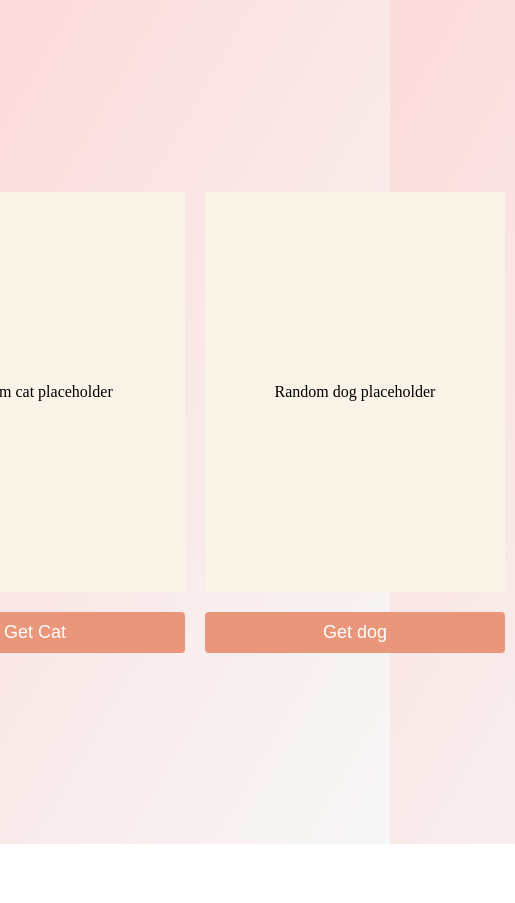
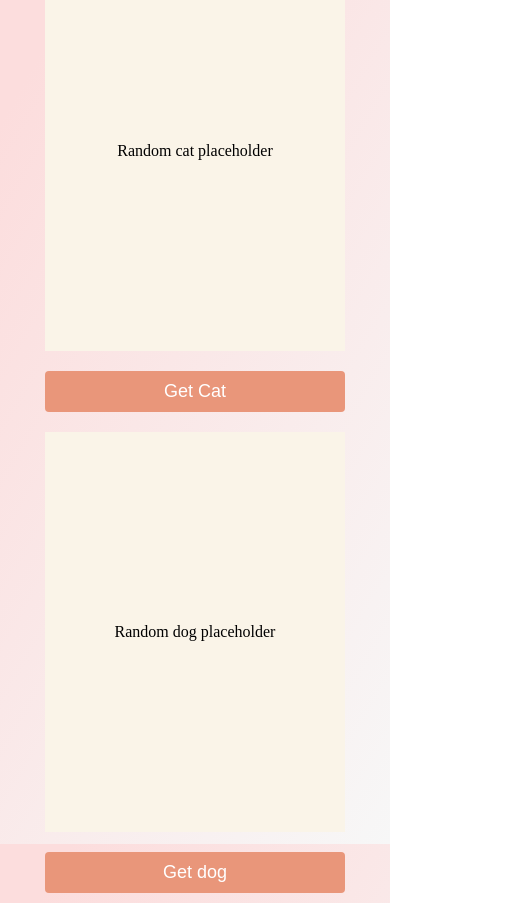
Before and after one commit to Elham-Ahmadzadeh/Dog-and-Cat-pics, a plain HTML site: page index.html in a window 390 px wide. Shown: the whole page, 515 px wide, since content can reach past the window. Before the commit the page ends 844 px from the top, so only its background shows below. Drawn offline with Linux system fonts and the light colour scheme; no server answers.

Commit message:
made it responsive

```diff
--- a/index.html
+++ b/index.html
@@ -8,19 +8,23 @@
 </head>
 <body>
 <main>
+
     <article class="wrapper">
+
+        <article>
         <section id="cat-result" class="result">
             <p>Random cat placeholder</p>
         </section>
-
+            <button id="catBtn">Get Cat</button>
+        </article>
+        <article>
         <section id="dog-result" class="result">
         <p>Random dog placeholder</p>
         </section>
+        <button id="dogBtn">Get dog</button>
+        </article>
     </article>
-    <article class="buttons">
-        <button id="catBtn">Get Cat</button>
-            <button id="dogBtn">Get dog</button>
-    </article>
+
 </main>
 
   <script src="index.js"></script>
--- a/style.css
+++ b/style.css
@@ -21,6 +21,7 @@ body {
     display: flex;
     justify-content: center;
     align-items: center;
+
 }
 
 .result {
@@ -37,7 +38,9 @@ body {
 
 }
 
-button {
+#catBtn,
+#dogBtn {
+
     background-color: darksalmon;
     border: 0;
     border-radius: 4px;
@@ -49,10 +52,18 @@ button {
 
 }
 
-button:active {
+#catBtn:active,
+#dogBtn:active {
     transform: scale(0.98);
 }
 
-button:focus {
+#catBtn:focus,
+#dogBtn:focus {
     outline: none;
 }
+
+@media screen and (min-width: 350px) and (max-width: 500px) {
+    .wrapper {
+        flex-direction: column;
+    }
+}
```
